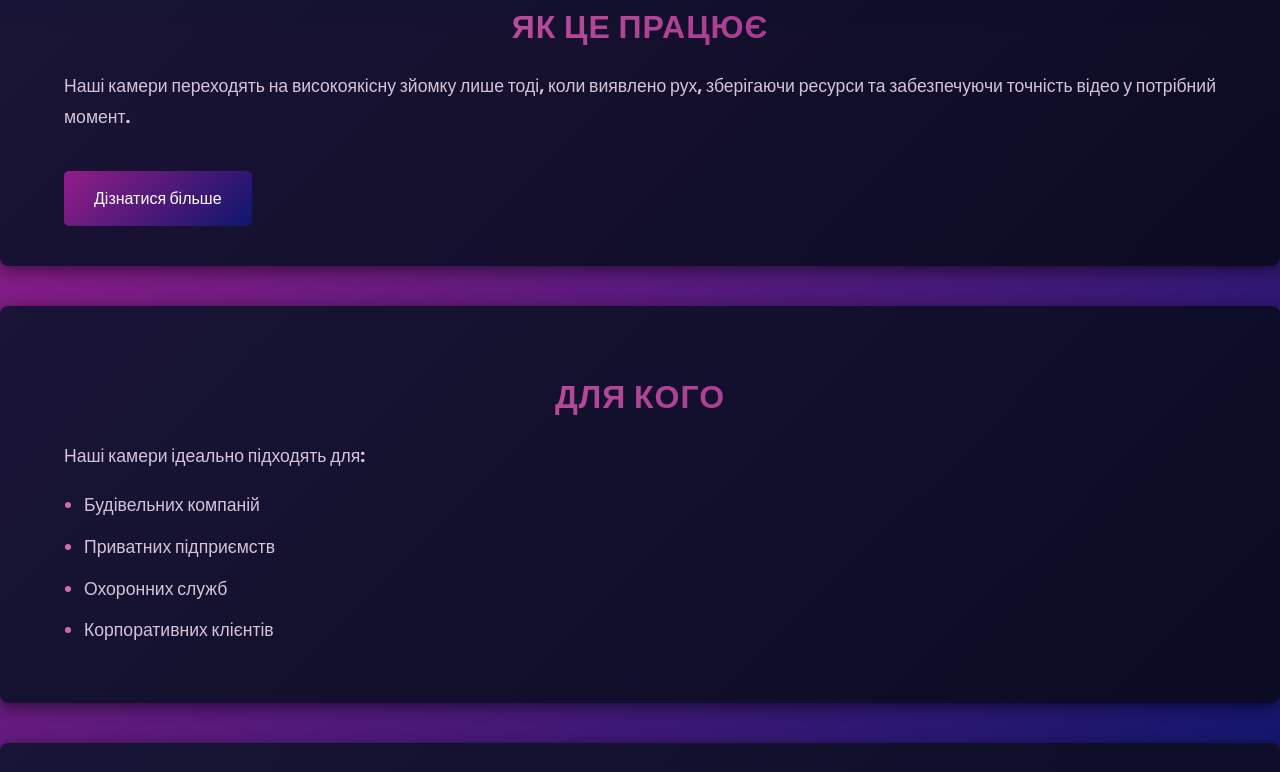
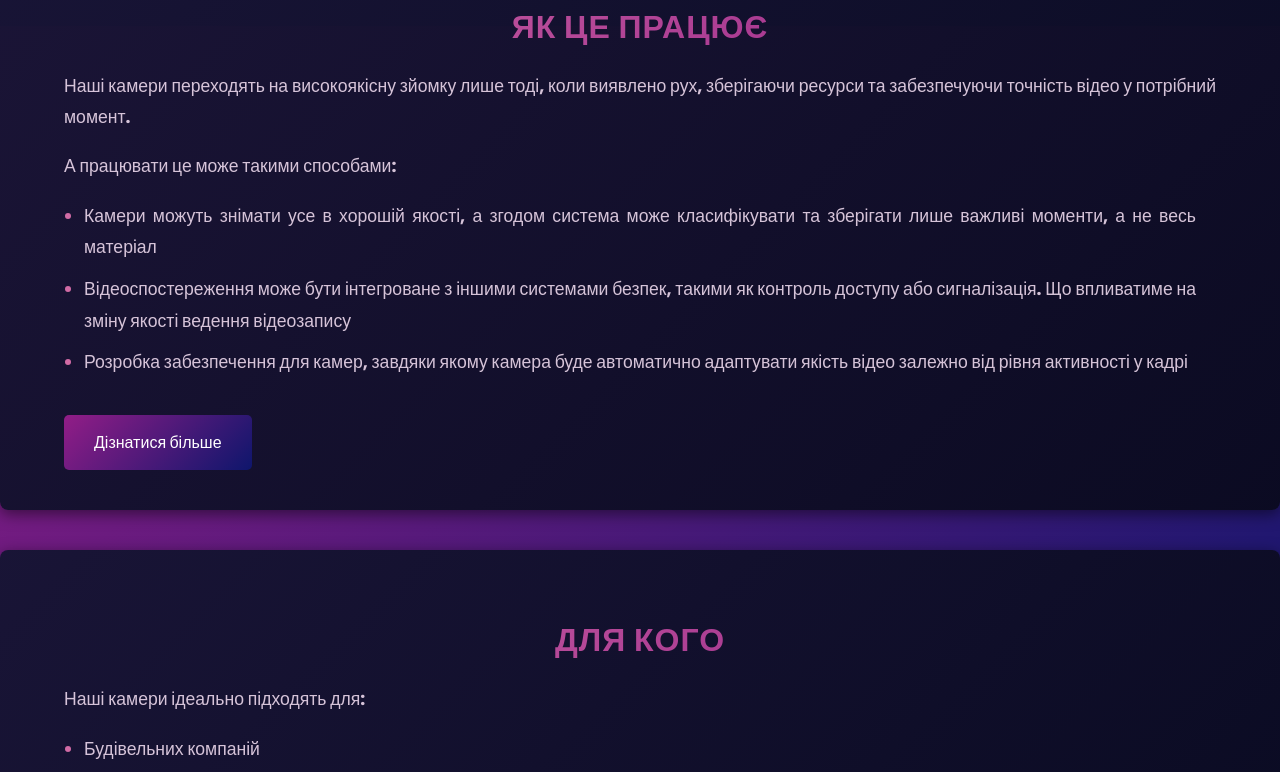
Before and after one commit to Yaroslav0056/Contrl_eye, a plain HTML site: page docs/index.html in a window 1280 px wide. Shown: the part 774-1546 px from the top of the page. Drawn offline with Linux system fonts and the light colour scheme.

Commit message:
Improved html and css

```diff
--- a/docs/index.html
+++ b/docs/index.html
@@ -42,6 +42,22 @@
         рух, зберігаючи ресурси та забезпечуючи точність відео у потрібний
         момент.
       </p>
+      <p>А працювати це може такими способами:</p>
+      <ul>
+        <li>
+          Камери можуть знімати усе в хорошій якості, а згодом система може
+          класифікувати та зберігати лише важливі моменти, а не весь матеріал
+        </li>
+        <li>
+          Відеоспостереження може бути інтегроване з іншими системами безпек,
+          такими як контроль доступу або сигналізація. Що впливатиме на зміну
+          якості ведення відеозапису
+        </li>
+        <li>
+          Розробка забезпечення для камер, завдяки якому камера буде автоматично
+          адаптувати якість відео залежно від рівня активності у кадрі
+        </li>
+      </ul>
       <a
         href="https://docs.google.com/document/d/1UHfOlFl3XE5mf85aK1EOtSRsIbJZ6GNV/edit?usp=sharing&ouid=109722676479309047370&rtpof=true&sd=true"
         target="_blank"
--- a/docs/styles.css
+++ b/docs/styles.css
@@ -2,6 +2,7 @@ html {
   height: 100%;
   background: linear-gradient(135deg, #921d87, #0e166c);
   scroll-behavior: smooth;
+  background-attachment: fixed;
 }
 
 body {
@@ -26,7 +27,9 @@ footer {
   text-align: center;
   backdrop-filter: blur(5px);
   border-top: 1px solid rgba(255, 255, 255, 0.2);
+  font-weight: bold; /* Зробити шрифт жирним */
 }
+
 
 footer p {
   margin: 10px 0;
```
